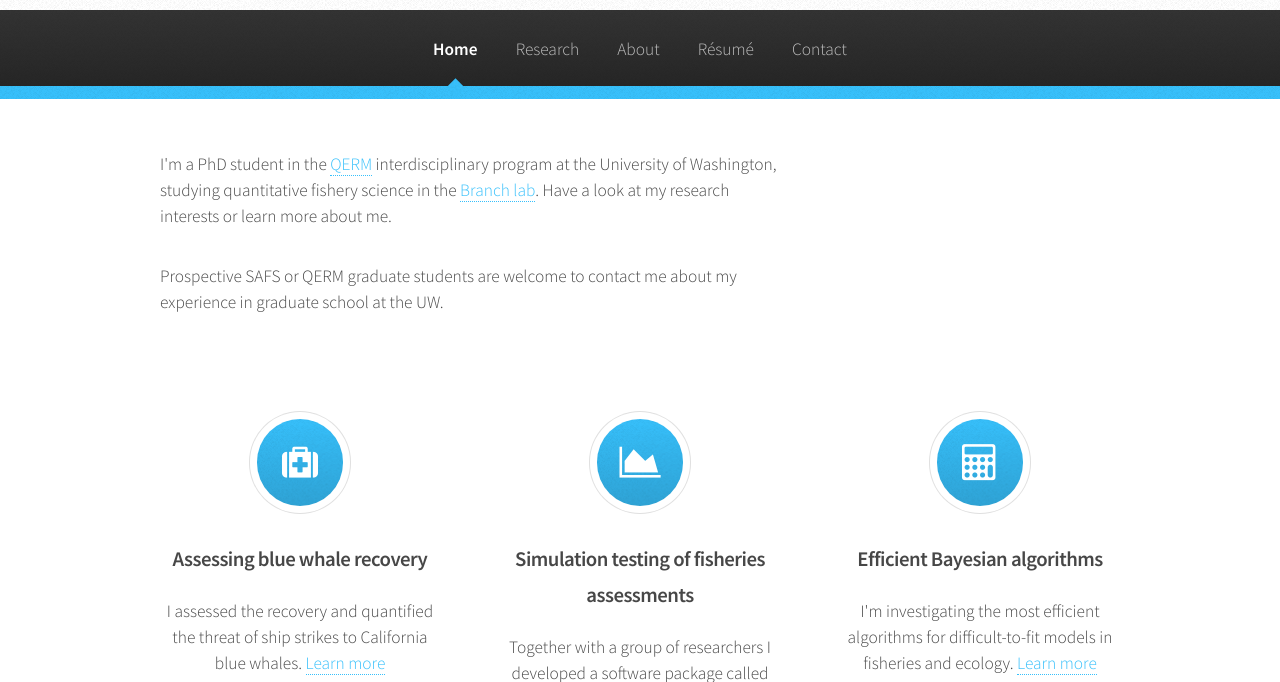
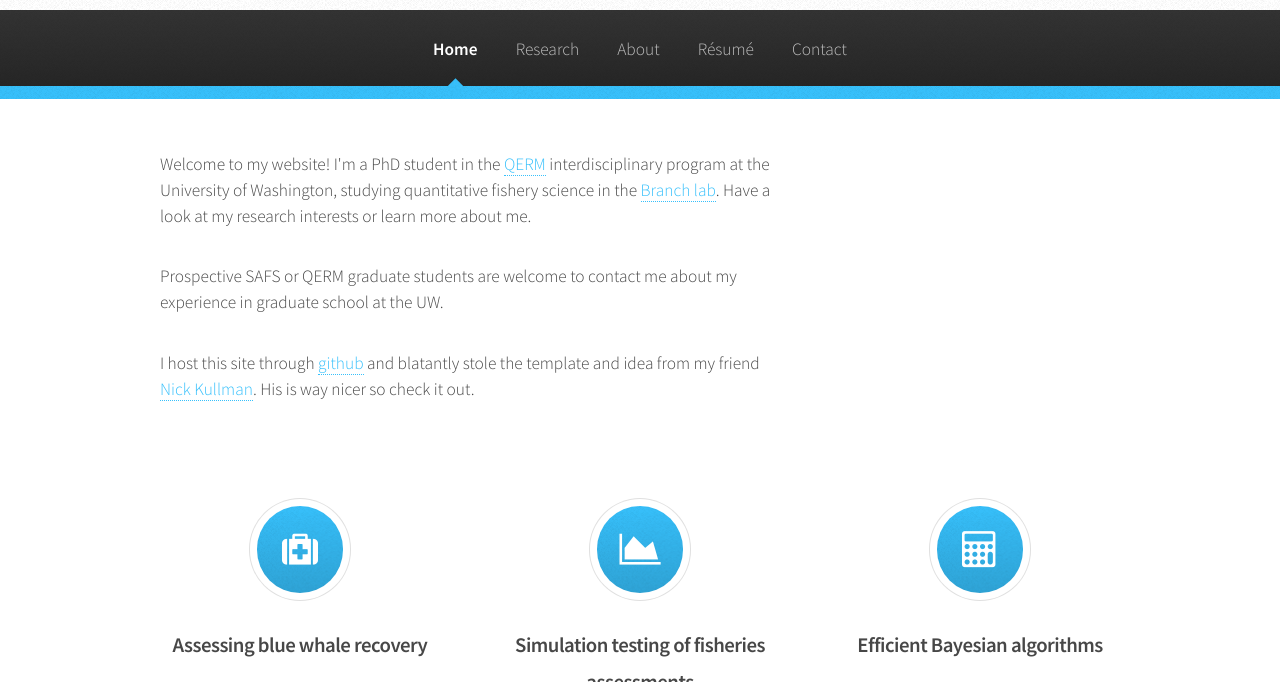
Before and after one commit to colemonnahan/colemonnahan.github.io, a plain HTML site: page index.html in a window 1280 px wide. Shown: the part 88-770 px from the top of the page. Drawn offline with Linux system fonts and the light colour scheme; files whose address does not match are found by name.

Commit message:
Update home page

```diff
--- a/index.html
+++ b/index.html
@@ -49,7 +49,7 @@
 	      <div id="content">
 		<!-- Content -->
 		<article>
-		  <p> I'm a PhD student in
+		  <p> Welcome to my website! I'm a PhD student in
 		    the <a href="http://depts.washington.edu/qerm/">QERM</a>
 		    interdisciplinary program at the University of
 		    Washington, studying quantitative fishery science in the
@@ -58,8 +58,13 @@
 		    more about me.</p>
 
 		    <p>Prospective SAFS or QERM graduate students are welcome to contact me about
-		    my experience in graduate school at the UW.</p>
-		  </p>
+		      my experience in graduate school at the UW.</p>
+		  <p> I host this site
+		  through <a href="http://github.com/colemonnahan/colemonnahan.github.io">github</a>
+		  and blatantly stole the template and idea from my friend
+		  <a href="http://NKullman.github.io">Nick Kullman</a>. His
+		  is way nicer so check it out.
+</p>
 		</article>
 	      </div>
 	    </div>
```
